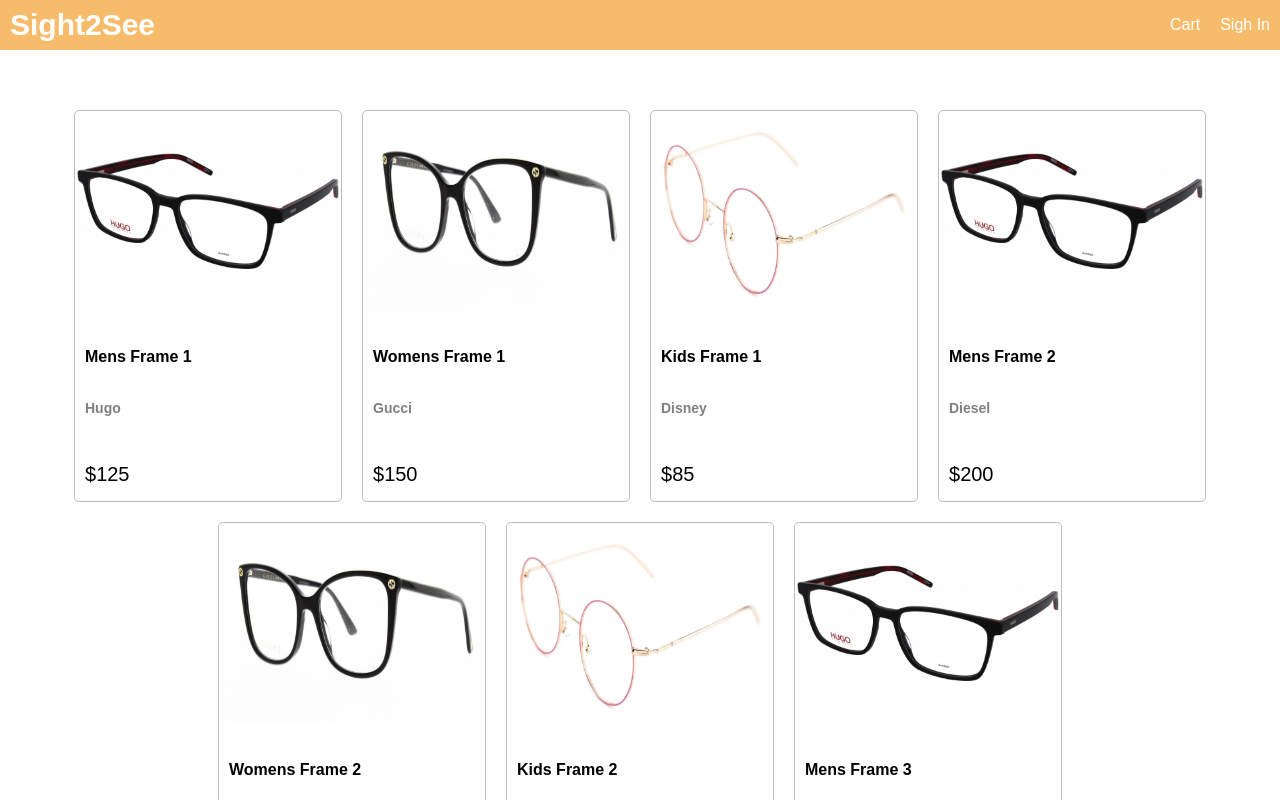
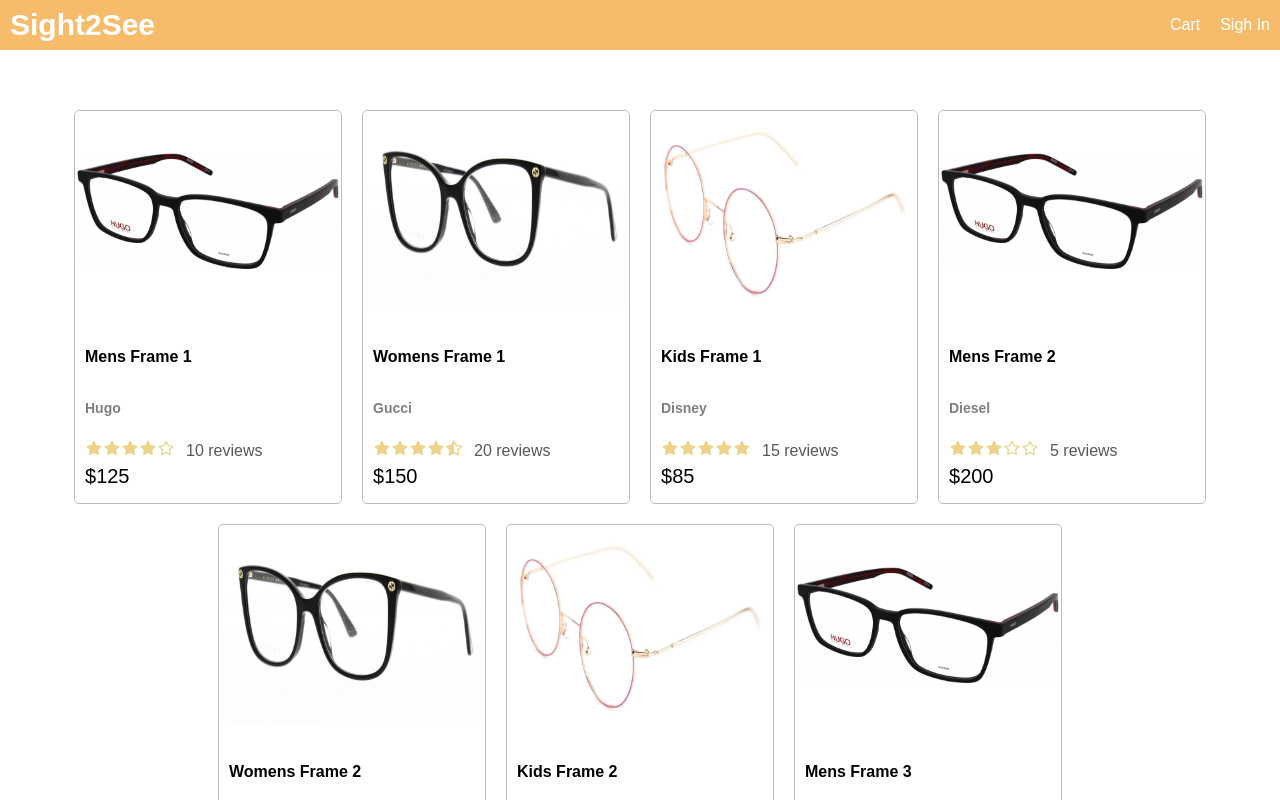
Before and after one commit to alanb-02/Sight2See, a React (Create React App) app in the folder frontend/: page / in a window 1280 px wide. Shown: the top 800 px of the page. Built offline with nearby package versions, Linux system fonts and the light colour scheme.

Commit message:
adding of rating functionanility

```diff
--- a/frontend/package.json
+++ b/frontend/package.json
@@ -6,8 +6,10 @@
     "@testing-library/jest-dom": "^5.16.5",
     "@testing-library/react": "^13.4.0",
     "@testing-library/user-event": "^13.5.0",
+    "babel-plugin-macros": "^3.1.0",
     "react": "^18.2.0",
     "react-dom": "^18.2.0",
+    "react-icons": "^4.8.0",
     "react-scripts": "5.0.1",
     "web-vitals": "^2.1.4"
   },
--- a/frontend/src/App.js
+++ b/frontend/src/App.js
@@ -1,13 +1,14 @@
 import React from 'react';
 import data from './data';
+import Product from './Components/Product';
 
 
 function App() {
   return (
-    <div class="grid-container">
-            <header class="row">
+    <div className="grid-container">
+            <header className="row">
                 <div>
-                    <a class="brandName" href="index.html">Sight2See</a>
+                    <a className="brandName" href="index.html">Sight2See</a>
                 </div>
                 <div>
                     <a href="cart.html">Cart</a>
@@ -16,36 +17,14 @@ function App() {
             </header>
 
             <main>
-                <div class="row center">
-                    {
-                        data.products.map(product => (
-                            <div key={product.id} class="card">
-                                <a href={`/product/${product._id}`}>{/* this is telling the link for the product of that specific product id */}
-                                    <img class="medium" src={product.image} alt={product.name}/>{/* image size must be: 680px by 830px */}
-                                </a>
-                                <div class="card-body">
-                                    <a href={`/product/${product._id}`}>{/* this is telling the link for the product of that specific product id */}
-                                        <h2>{product.name}</h2>
-                                        <h3>{product.brand}</h3>
-                                    </a>
-                                    <div class="rating">
-                                        <span><i class="fa fa-star"></i></span>
-                                        <span><i class="fa fa-star"></i></span>
-                                        <span><i class="fa fa-star"></i></span>
-                                        <span><i class="fa fa-star"></i></span>
-                                        <span><i class="fa fa-star"></i></span>
-                                    </div>
-                                    <div class="price">
-                                        ${product.price}
-                                    </div>
-                                </div>
-                            </div>
-                        ))
-                    }
+                <div className="row center">
+                    {data.products.map((product) => (
+                        <Product key={product._id} product={product}></Product>
+                    ))}
                 </div>
             </main>
 
-            <footer class="row center">
+            <footer className="row center">
                 By Alan Byju
             </footer>
         </div>
--- /dev/null
+++ b/frontend/src/Components/Product.js
@@ -0,0 +1,23 @@
+import React from 'react'
+import Rating from './Rating';
+
+export default function Product(props) {
+    const {product} = props;
+  return (
+    <div key={product.id} className="card">
+    <a href={`/product/${product._id}`}>{/* this is telling the link for the product of that specific product id */}
+        <img className="medium" src={product.image} alt={product.name}/>{/* image size must be: 680px by 830px */}
+    </a>
+    <div className="card-body">
+        <a href={`/product/${product._id}`}>{/* this is telling the link for the product of that specific product id */}
+            <h2>{product.name}</h2>
+            <h3>{product.brand}</h3>
+        </a>
+        <Rating rating={product.rating} numRatings={product.numRatings}></Rating>
+        <div className="price">
+            ${product.price}
+        </div>
+    </div>
+</div>
+  )
+}
--- /dev/null
+++ b/frontend/src/Components/Rating.js
@@ -0,0 +1,16 @@
+import React from 'react';
+import { FaStar, FaStarHalfAlt, FaRegStar } from 'react-icons/fa';
+
+export default function Rating(props) {
+    const {rating, numRatings} = props;
+    return (
+        <div className="rating">
+            <span>{rating >=1 ? <FaStar /> : rating >=0.5 ? <FaStarHalfAlt /> : <FaRegStar />}</span>
+            <span>{rating >=2 ? <FaStar /> : rating >=1.5 ? <FaStarHalfAlt /> : <FaRegStar />}</span>
+            <span>{rating >=3 ? <FaStar /> : rating >=2.5 ? <FaStarHalfAlt /> : <FaRegStar />}</span>
+            <span>{rating >=4 ? <FaStar /> : rating >=3.5 ? <FaStarHalfAlt /> : <FaRegStar />}</span>
+            <span>{rating >=5 ? <FaStar /> : rating >=4.5 ? <FaStarHalfAlt /> : <FaRegStar />}</span>
+            <span>{numRatings + " " + "reviews"}</span>
+        </div>
+    );
+}
--- a/frontend/src/data.js
+++ b/frontend/src/data.js
@@ -8,7 +8,7 @@ const data = {
             price: 125,
             brand: 'Hugo',
             rating: 4.0,
-            numReviews: 10,
+            numRatings: 10,
             desciption: "Upgrade your style with these sleek and durable mens glasses, featuring a classic design and comfortable fit.",
         },
 
@@ -20,7 +20,7 @@ const data = {
             price: 150,
             brand: 'Gucci',
             rating: 4.5,
-            numReviews: 20,
+            numRatings: 20,
             desciption: "Elevate your look with these sophisticated and feminine women's glasses, designed with a modern aesthetic and premium materials.",
         },
 
@@ -32,7 +32,7 @@ const data = {
             price: 85,
             brand: 'Disney',
             rating: 5.0,
-            numReviews: 15,
+            numRatings: 15,
             desciption: "Get your little one ready for school with these fun and durable kids glasses, designed for a comfortable fit and with a colorful frame.",
         },
 
@@ -43,8 +43,8 @@ const data = {
             image: 'images/p1.jpg',
             price: 200,
             brand: 'Diesel',
-            rating: 3.5,
-            numReviews: 5,
+            rating: 3.0,
+            numRatings: 5,
             desciption: "Refreshing new look for men with glossy black plastic and grey metal accents.",
         },
 
@@ -56,7 +56,7 @@ const data = {
             price: 125,
             brand: 'Coach',
             rating: 4.0,
-            numReviews: 12,
+            numRatings: 12,
             desciption: "Make a statement with these trendy women's glasses, featuring a unique frame design and high-quality lenses for optimal vision."
 
 
@@ -72,7 +72,7 @@ const data = {
             price: 75,
             brand: 'Marvel',
             rating: 4.0,
-            numReviews: 2,
+            numRatings: 2,
             desciption: "Keep your child seeing clearly and looking cute with these fun and durable child-sized glasses.",
         },
 
@@ -84,7 +84,7 @@ const data = {
             price: 250,
             brand: 'Tommy',
             rating: 4.5,
-            numReviews: 25,
+            numRatings: 25,
             desciption: "Upgrade your eyewear game with these stylish and durable men's glasses, perfect for both work and play.",
         },
     ]
--- a/frontend/src/index.css
+++ b/frontend/src/index.css
@@ -142,3 +142,8 @@ img.medium{
   color: #edd38c;
   margin: 0.1rem;
 }
+
+.rating span:last-child{
+  color: #585858;
+  padding-left: 10px;
+}
```
Also changed, not shown: 2 other files (tests, documents, lock files or other folders).
